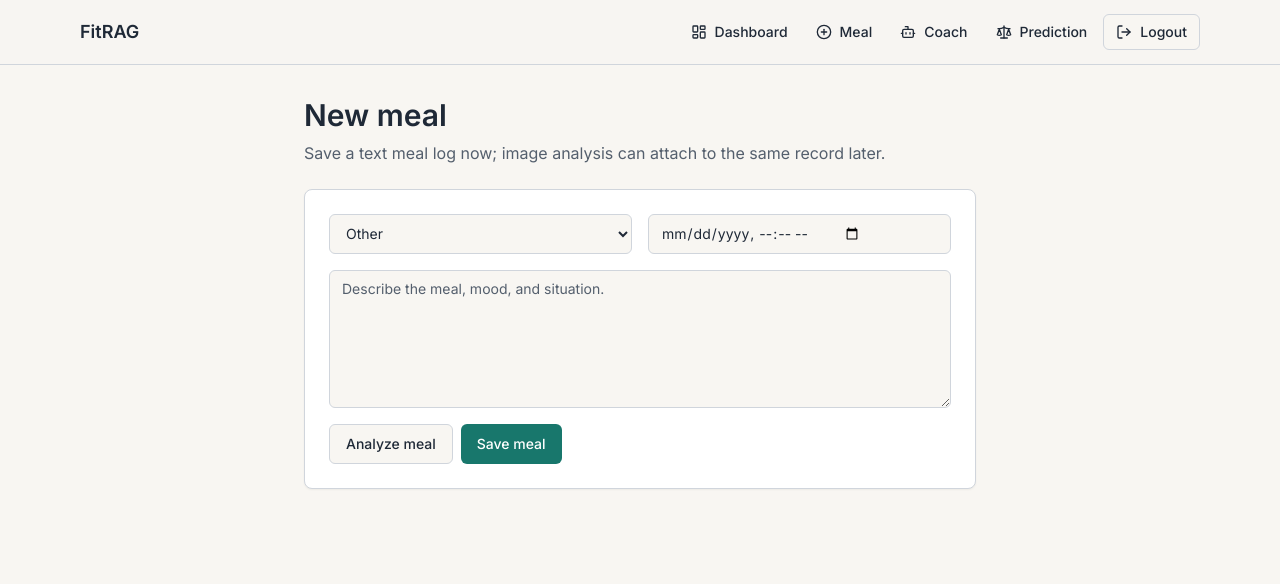
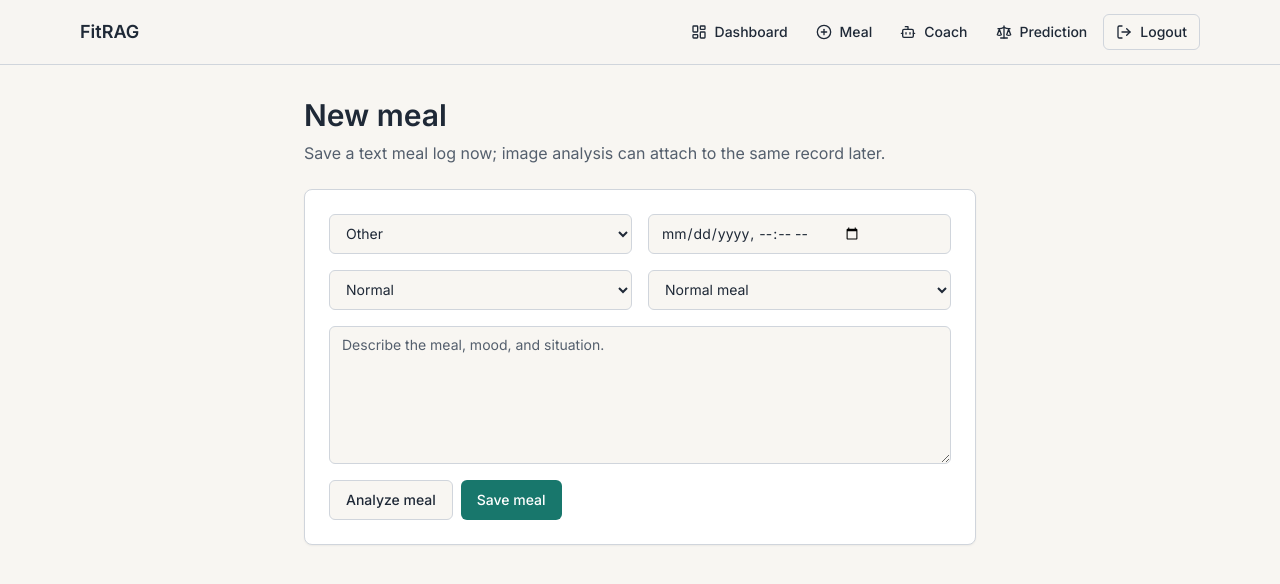
Before and after one commit to sharon-e-0/FitRAG, a Next.js app: page /meals/new in a window 1280 px wide. Shown: the top 584 px of the page. Built offline with nearby package versions, Linux system fonts and the light colour scheme.

Commit message:
Add meal emotion and context fields

```diff
--- a/app/api/meals/route.ts
+++ b/app/api/meals/route.ts
@@ -17,7 +17,7 @@ export async function GET(request: Request) {
 
     const { data, error } = await supabase
       .from("food_records")
-      .select("id,user_id,input_type,meal_type,raw_text,image_url,memo,eaten_at,created_at,updated_at")
+      .select("id,user_id,input_type,meal_type,emotion,context,raw_text,image_url,memo,eaten_at,created_at,updated_at")
       .eq("user_id", user.id)
       .order("eaten_at", { ascending: false })
       .limit(50);
@@ -49,11 +49,13 @@ export async function POST(request: Request) {
         user_id: user.id,
         input_type: "text",
         meal_type: body.meal_type,
+        emotion: body.emotion,
+        context: body.context,
         raw_text: body.raw_text,
         memo: body.memo ?? null,
         eaten_at: body.eaten_at ?? new Date().toISOString()
       })
-      .select("id,user_id,input_type,meal_type,raw_text,image_url,memo,eaten_at,created_at,updated_at")
+      .select("id,user_id,input_type,meal_type,emotion,context,raw_text,image_url,memo,eaten_at,created_at,updated_at")
       .single();
 
     if (error) {
--- a/app/api/rag/coach/route.ts
+++ b/app/api/rag/coach/route.ts
@@ -128,7 +128,7 @@ async function getRecentMealDocuments(
 ): Promise<RagSearchResult[]> {
   const { data, error } = await supabase
     .from("food_records")
-    .select("id,user_id,input_type,meal_type,raw_text,image_url,memo,eaten_at,created_at,updated_at")
+    .select("id,user_id,input_type,meal_type,emotion,context,raw_text,image_url,memo,eaten_at,created_at,updated_at")
     .eq("user_id", userId)
     .order("eaten_at", { ascending: false })
     .limit(limit);
@@ -146,6 +146,8 @@ async function getRecentMealDocuments(
     content: [
       `Date: ${record.eaten_at}`,
       `Meal type: ${record.meal_type ?? "unknown"}`,
+      `Emotion: ${record.emotion ?? "normal"}`,
+      `Context: ${record.context ?? "normal_meal"}`,
       `Input type: ${record.input_type}`,
       `User text: ${record.raw_text ?? "none"}`,
       record.memo ? `Memo: ${record.memo}` : null
@@ -155,6 +157,8 @@ async function getRecentMealDocuments(
     metadata: {
       fallback_context: true,
       meal_type: record.meal_type,
+      emotion: record.emotion,
+      context: record.context,
       eaten_at: record.eaten_at
     },
     similarity: 1,
--- a/app/dashboard/dashboard-client.tsx
+++ b/app/dashboard/dashboard-client.tsx
@@ -663,7 +663,12 @@ function mapFoodRecordToMeal(record: FoodRecord): DashboardMeal {
     name: record.raw_text ?? record.memo ?? "Saved meal",
     calories: null,
     time,
-    tags: [record.input_type, "saved"]
+    tags: [
+      record.input_type,
+      record.emotion ?? "normal",
+      record.context ?? "normal_meal",
+      "saved"
+    ]
   };
 }
 
--- a/components/meals/meal-form.tsx
+++ b/components/meals/meal-form.tsx
@@ -16,6 +16,24 @@ const mealTypes = [
   { value: "snack", label: "Snack" },
   { value: "late_night", label: "Late night" },
   { value: "other", label: "Other" }
+];
+
+const mealEmotions = [
+  { value: "happy", label: "Happy" },
+  { value: "normal", label: "Normal" },
+  { value: "stress", label: "Stress" },
+  { value: "tired", label: "Tired" },
+  { value: "sad", label: "Sad" },
+  { value: "angry", label: "Angry" }
+];
+
+const mealContexts = [
+  { value: "normal_meal", label: "Normal meal" },
+  { value: "company_dinner", label: "Company dinner" },
+  { value: "late_night", label: "Late night" },
+  { value: "delivery", label: "Delivery" },
+  { value: "home_meal", label: "Home meal" },
+  { value: "rushed", label: "Rushed" }
 ];
 
 export function MealForm() {
@@ -79,6 +97,8 @@ export function MealForm() {
     const formData = new FormData(form);
     const rawText = String(formData.get("rawText") ?? "").trim();
     const mealType = String(formData.get("mealType") ?? "other");
+    const emotion = String(formData.get("emotion") ?? "normal");
+    const context = String(formData.get("context") ?? "normal_meal");
     const eatenAt = String(formData.get("eatenAt") ?? "");
 
     try {
@@ -89,6 +109,8 @@ export function MealForm() {
         },
         body: JSON.stringify({
           meal_type: mealType,
+          emotion,
+          context,
           raw_text: rawText,
           eaten_at: eatenAt ? new Date(eatenAt).toISOString() : undefined
         })
@@ -149,6 +171,30 @@ export function MealForm() {
             </select>
             <Input name="eatenAt" type="datetime-local" />
           </div>
+          <div className="grid gap-4 sm:grid-cols-2">
+            <select
+              name="emotion"
+              defaultValue="normal"
+              className="flex h-10 w-full rounded-md border border-input bg-background px-3 py-2 text-sm focus-visible:outline-none focus-visible:ring-2 focus-visible:ring-ring"
+            >
+              {mealEmotions.map((emotion) => (
+                <option key={emotion.value} value={emotion.value}>
+                  {emotion.label}
+                </option>
+              ))}
+            </select>
+            <select
+              name="context"
+              defaultValue="normal_meal"
+              className="flex h-10 w-full rounded-md border border-input bg-background px-3 py-2 text-sm focus-visible:outline-none focus-visible:ring-2 focus-visible:ring-ring"
+            >
+              {mealContexts.map((context) => (
+                <option key={context.value} value={context.value}>
+                  {context.label}
+                </option>
+              ))}
+            </select>
+          </div>
           <Textarea
             name="rawText"
             placeholder="Describe the meal, mood, and situation."
--- a/lib/repositories/rag-document-repository.ts
+++ b/lib/repositories/rag-document-repository.ts
@@ -14,7 +14,7 @@ export class RagDocumentRepository {
   async findFoodRecordForEmbedding(foodRecordId: string, userId: string) {
     const { data: foodRecord, error: foodRecordError } = await this.supabase
       .from("food_records")
-      .select("id,user_id,input_type,meal_type,raw_text,image_url,memo,eaten_at,created_at")
+      .select("id,user_id,input_type,meal_type,emotion,context,raw_text,image_url,memo,eaten_at,created_at")
       .eq("id", foodRecordId)
       .eq("user_id", userId)
       .single<FoodRecordForEmbedding>();
--- a/lib/services/food-record-embedding-service.ts
+++ b/lib/services/food-record-embedding-service.ts
@@ -21,6 +21,8 @@ export class FoodRecordEmbeddingService {
       content,
       metadata: {
         meal_type: foodRecord.meal_type,
+        emotion: foodRecord.emotion,
+        context: foodRecord.context,
         input_type: foodRecord.input_type,
         eaten_at: foodRecord.eaten_at,
         food_names: analysisResults.map((result) => result.food_name)
@@ -36,37 +38,37 @@ function buildFoodRecordDocument(
   foodRecord: FoodRecordForEmbedding,
   analysisResults: FoodAnalysisForEmbedding[]
 ) {
+  const date = new Date(foodRecord.eaten_at).toISOString().slice(0, 10);
+  const mealLabel = formatMealTypeKo(foodRecord.meal_type);
+  const emotionLabel = formatEmotionKo(foodRecord.emotion);
+  const contextLabel = formatContextKo(foodRecord.context);
+  const foodText = foodRecord.raw_text ?? "식사 내용 미입력";
   const analysisText = analysisResults.length
-    ? analysisResults.map(formatAnalysisResult).join("\n")
-    : "No AI nutrition analysis is attached yet.";
+    ? analysisResults.map(formatAnalysisResultKo).join("\n")
+    : `${foodText} 섭취. 영양 분석 결과는 아직 없음.`;
+  const memoText = foodRecord.memo ? `메모: ${foodRecord.memo}` : "메모: 없음";
 
-  return `
-Food record
-Date: ${foodRecord.eaten_at}
-Meal type: ${foodRecord.meal_type ?? "unknown"}
-Input type: ${foodRecord.input_type}
-User text: ${foodRecord.raw_text ?? "none"}
-Memo: ${foodRecord.memo ?? "none"}
-Image attached: ${foodRecord.image_url ? "yes" : "no"}
-
-Nutrition analysis:
-${analysisText}
-`.trim();
+  return [
+    `${date} ${mealLabel}.`,
+    `${emotionLabel} 상태.`,
+    `${contextLabel} 상황.`,
+    analysisText,
+    memoText
+  ].join("\n");
 }
 
-function formatAnalysisResult(result: FoodAnalysisForEmbedding) {
+function formatAnalysisResultKo(result: FoodAnalysisForEmbedding) {
   return [
-    `Food: ${result.food_name}`,
-    result.serving_description ? `Serving: ${result.serving_description}` : null,
-    `Calories: ${formatNumber(result.calories)} kcal`,
-    `Carbs: ${formatNumber(result.carbohydrate_g)} g`,
-    `Protein: ${formatNumber(result.protein_g)} g`,
-    `Fat: ${formatNumber(result.fat_g)} g`,
-    `Sugar: ${formatNumber(result.sugar_g)} g`,
-    `Sodium: ${formatNumber(result.sodium_mg)} mg`
+    `${result.food_name} ${formatNumber(result.calories)}kcal 섭취.`,
+    `탄수화물 ${formatNumber(result.carbohydrate_g)}g.`,
+    `단백질 ${formatNumber(result.protein_g)}g.`,
+    `지방 ${formatNumber(result.fat_g)}g.`,
+    `당 ${formatNumber(result.sugar_g)}g.`,
+    `나트륨 ${formatNumber(result.sodium_mg)}mg.`,
+    result.serving_description ? `분량: ${result.serving_description}.` : null
   ]
     .filter(Boolean)
-    .join(", ");
+    .join(" ");
 }
 
 function buildFoodRecordTitle(
@@ -86,6 +88,45 @@ function formatNumber(value: number | null) {
   return value ?? "unknown";
 }
 
+function formatMealTypeKo(mealType: string | null) {
+  const labels: Record<string, string> = {
+    breakfast: "아침 식사",
+    lunch: "점심 식사",
+    dinner: "저녁 식사",
+    snack: "간식",
+    late_night: "야식",
+    other: "식사"
+  };
+
+  return labels[mealType ?? "other"] ?? "식사";
+}
+
+function formatEmotionKo(emotion: string | null) {
+  const labels: Record<string, string> = {
+    happy: "행복한",
+    normal: "보통",
+    stress: "스트레스",
+    tired: "피곤한",
+    sad: "슬픈",
+    angry: "화난"
+  };
+
+  return labels[emotion ?? "normal"] ?? "보통";
+}
+
+function formatContextKo(context: string | null) {
+  const labels: Record<string, string> = {
+    normal_meal: "일반 식사",
+    company_dinner: "회식",
+    late_night: "야식",
+    delivery: "배달",
+    home_meal: "집밥",
+    rushed: "급하게 먹은 식사"
+  };
+
+  return labels[context ?? "normal_meal"] ?? "일반 식사";
+}
+
 function hashContent(content: string) {
   return createHash("sha256").update(content).digest("hex");
 }
--- a/lib/validation/meals.ts
+++ b/lib/validation/meals.ts
@@ -9,8 +9,28 @@ export const mealTypeSchema = z.enum([
   "other"
 ]);
 
+export const mealEmotionSchema = z.enum([
+  "happy",
+  "normal",
+  "stress",
+  "tired",
+  "sad",
+  "angry"
+]);
+
+export const mealContextSchema = z.enum([
+  "normal_meal",
+  "company_dinner",
+  "late_night",
+  "delivery",
+  "home_meal",
+  "rushed"
+]);
+
 export const createMealSchema = z.object({
   meal_type: mealTypeSchema.default("other"),
+  emotion: mealEmotionSchema.default("normal"),
+  context: mealContextSchema.default("normal_meal"),
   raw_text: z.string().trim().min(1, "Meal description is required.").max(2000),
   memo: z.string().trim().max(1000).optional(),
   eaten_at: z.string().datetime().optional()
--- a/types/rag.ts
+++ b/types/rag.ts
@@ -54,6 +54,8 @@ export type FoodRecordForEmbedding = {
   user_id: string;
   input_type: string;
   meal_type: string | null;
+  emotion: string | null;
+  context: string | null;
   raw_text: string | null;
   image_url: string | null;
   memo: string | null;
```
Also changed, not shown: types/database.ts (+10 -0 lines), 1 other file (tests, documents, lock files or other folders).
